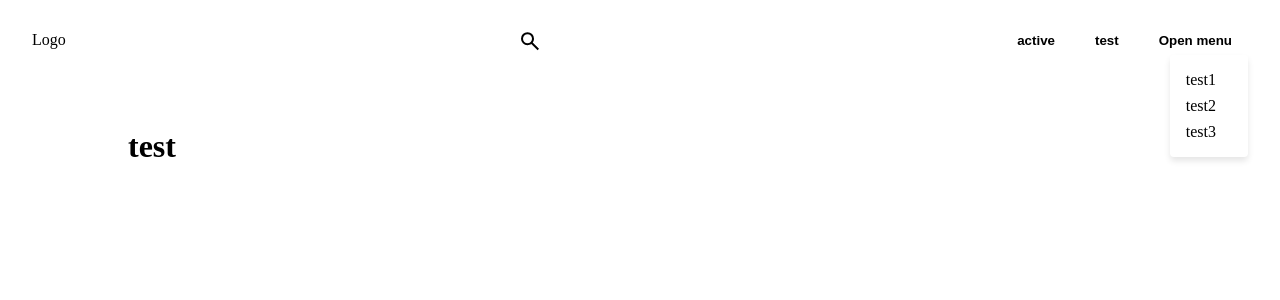
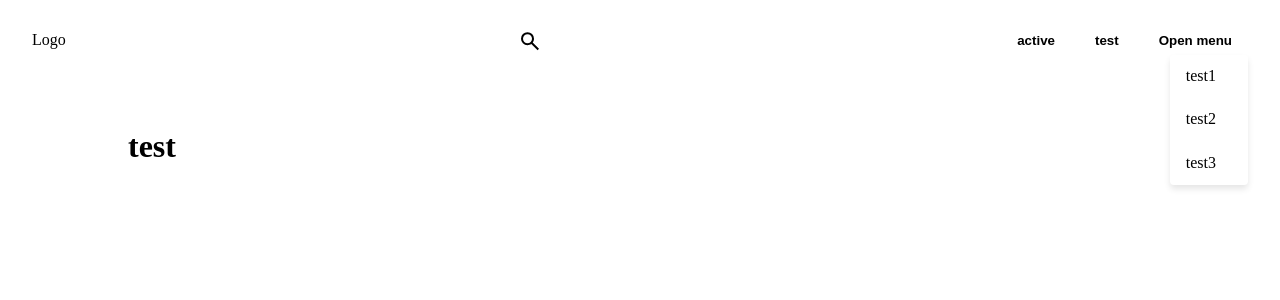
Before and after one commit to nilfocus/feflow, a SvelteKit app: page /navbar in a window 1280 px wide. Both pictures are taken after a click on the button "Open menu". Shown: the top 300 px of the page. Built offline with nearby package versions, Linux system fonts and the light colour scheme.

Commit message:
menu component styles

```diff
--- a/package.json
+++ b/package.json
@@ -1,6 +1,6 @@
 {
 	"name": "@dxdns/feflow",
-	"version": "0.2.1",
+	"version": "0.2.2",
 	"description": "feflow: svelte components ui",
 	"private": false,
 	"author": "Diógenes Rodrigues <https://github.com/dxdns>",
--- a/src/lib/components/menu/Menu.module.css
+++ b/src/lib/components/menu/Menu.module.css
@@ -11,7 +11,7 @@
 	top: 15px;
 	right: 0;
 	z-index: 2;
-	padding: 0.75rem 0;
+	padding: 0;
 	border-radius: 0.25rem;
 	pointer-events: none;
 	box-shadow: 0 4px 6px rgba(0, 0, 0, 0.1);
@@ -26,8 +26,3 @@
 	transform: translateY(0);
 	pointer-events: auto;
 }
-
-.content * {
-	padding: 0.5rem 0;
-	margin-right: 1rem;
-}
--- a/src/lib/components/menu/MenuItem.module.css
+++ b/src/lib/components/menu/MenuItem.module.css
@@ -1,14 +1,12 @@
 .menuItem {
 	width: 100%;
 	cursor: pointer;
-	padding: 0.25rem 1rem;
+	padding: 0.7rem 1rem;
 	display: list-item;
 	text-align: left;
 	transition: background .3s;
-}
-
-.menuItem>* {
-	color: var(--feflow-color-on-surface) !important;
+	margin-right: 1rem;
+	line-height: 1.3;
 }
 
 .menuItem:hover {
--- a/src/routes/(examples)/drawer/+page.svelte
+++ b/src/routes/(examples)/drawer/+page.svelte
@@ -124,6 +124,7 @@
 		</Drawer>
 
 		<Navbar>
+			{#snippet start()}
 				{#if !isOpen}
 					<Button
 						onclick={() => {
@@ -133,7 +134,11 @@
 						Left
 					</Button>
 				{/if}
+			{/snippet}
+
+			{#snippet end()}
 				<span>Menu</span>
+			{/snippet}
 		</Navbar>
 	</div>
 </Window>
--- a/src/routes/(examples)/navbar/+page.svelte
+++ b/src/routes/(examples)/navbar/+page.svelte
@@ -14,8 +14,12 @@
 	{/snippet}
 
 	{#snippet end()}
-		<Navbar.Item aria-current="page">active</Navbar.Item>
-		<Navbar.Item>test</Navbar.Item>
+		<a href="/">
+			<Navbar.Item aria-current="page">active</Navbar.Item>
+		</a>
+		<a href="/">
+			<Navbar.Item>test</Navbar.Item>
+		</a>
 		<Navbar.Item
 			onclick={() => {
 				menuCollapsed = !menuCollapsed
@@ -29,9 +33,15 @@
 				menuCollapsed = false
 			}}
 		>
-			<Menu.Item>test1</Menu.Item>
-			<Menu.Item>test2</Menu.Item>
-			<Menu.Item>test3</Menu.Item>
+			<a href="/">
+				<Menu.Item>test1</Menu.Item>
+			</a>
+			<a href="/">
+				<Menu.Item>test2</Menu.Item>
+			</a>
+			<a href="/">
+				<Menu.Item>test3</Menu.Item>
+			</a>
 		</Menu>
 	{/snippet}
 </Navbar>
```
Also changed, not shown: 1 other file (tests, documents, lock files or other folders). Lines whose indentation alone changed are shown as unchanged.
